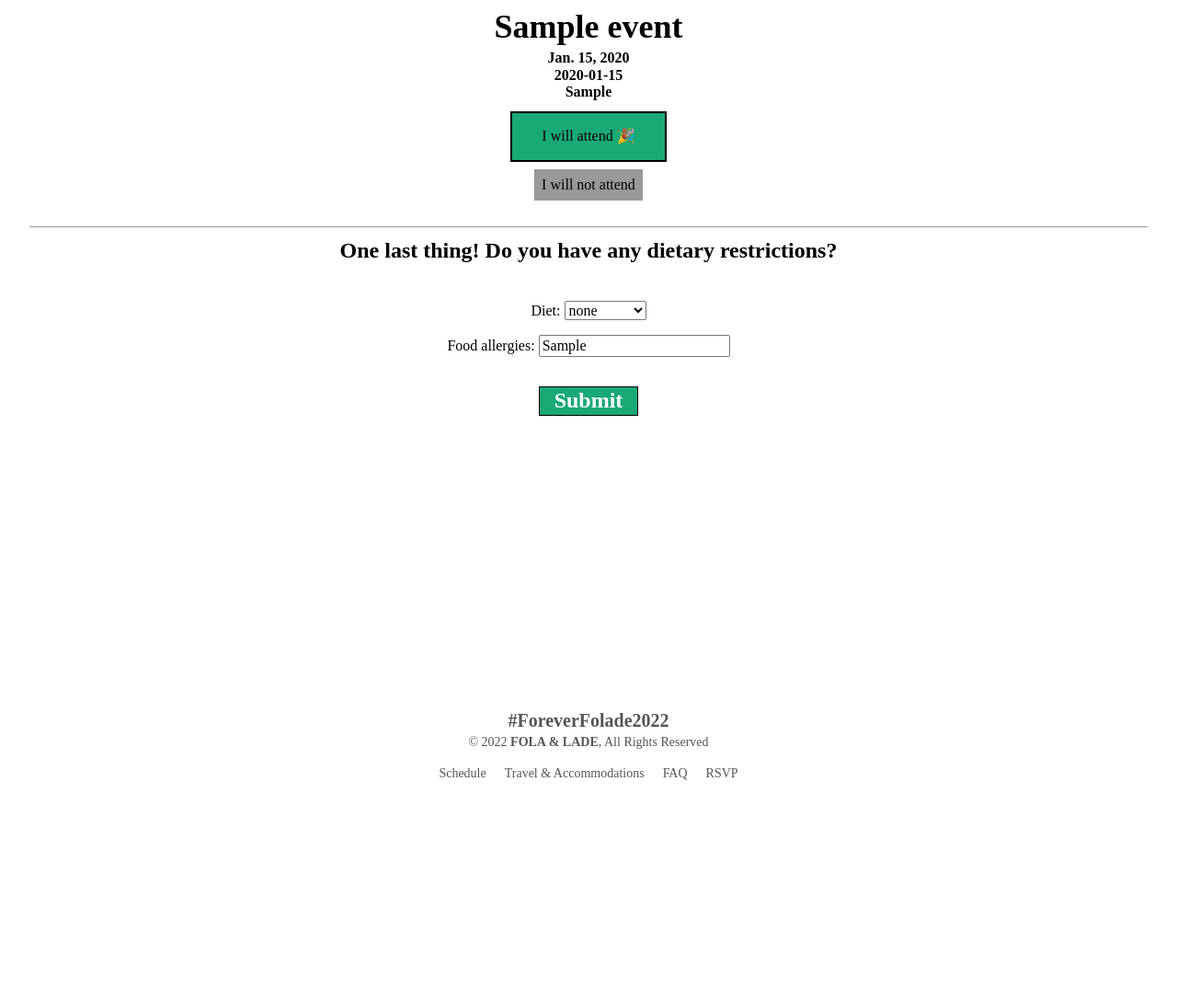
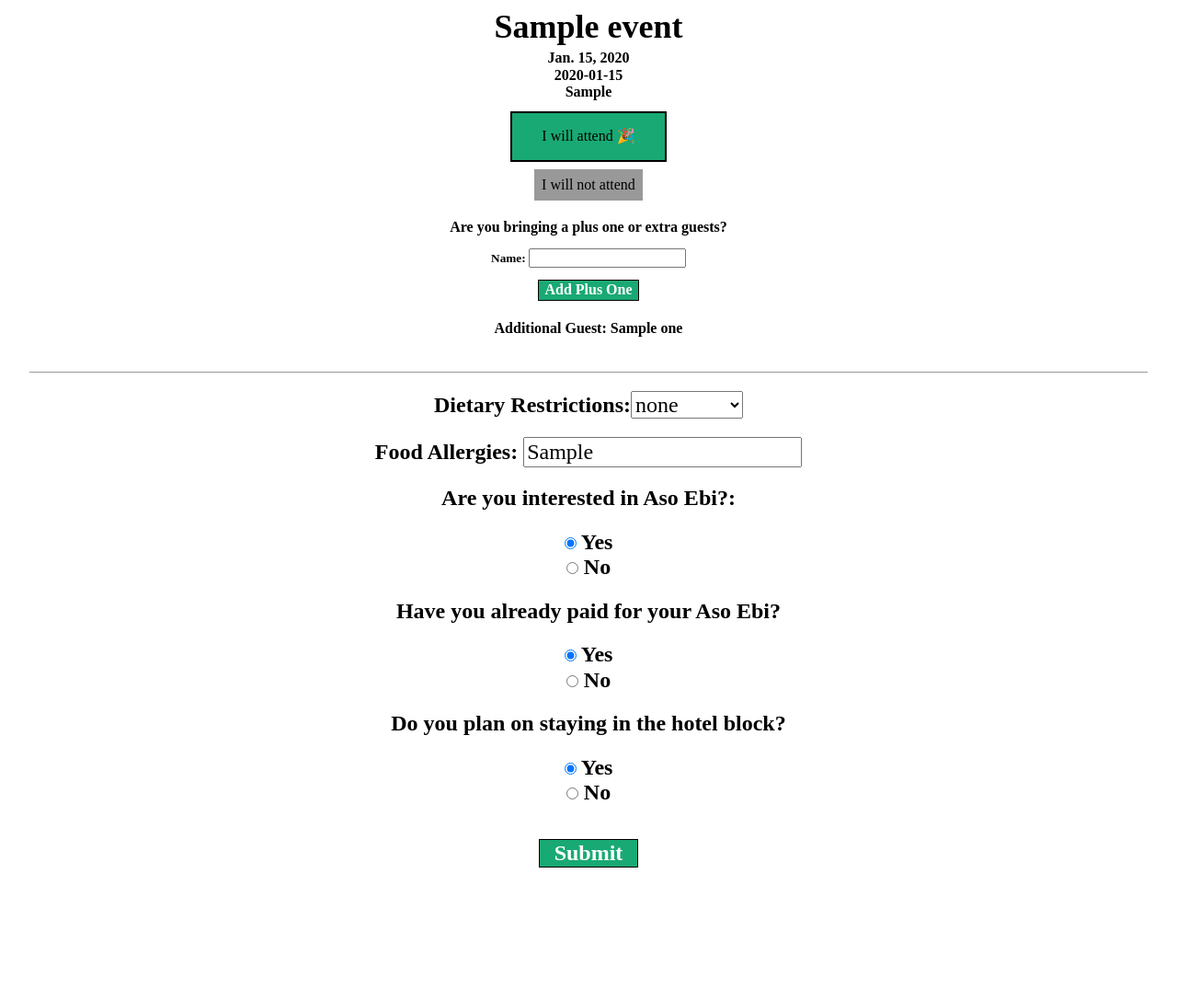
Before and after one commit to tiana-horn/folade2022, a Django app: page /rsvp/1 in a window 1280 px wide. Shown: the part 1129-2216 px from the top of the page at 92% size. Before the commit the page ends 1977 px from the top, so only its background shows below. Run offline with Django 4.2, Linux system fonts and the light colour scheme; tables that the repository leaves empty hold one stand-in row (values such as "Sample post"); some web fonts are replaced.

Commit message:
Add plus ones and additional rsvp questions

```diff
--- a/folade22/urls.py
+++ b/folade22/urls.py
@@ -30,6 +30,7 @@ urlpatterns = [
     path('findguest/', wedding_views.guest_list, name='findguest'),
     path('rsvp/<pk>', wedding_views.rsvp, name='rsvp'),
     path('change_rsvp/<pk>', wedding_views.change_rsvp, name='change_rsvp'),
+    path('plue_one/<pk>', wedding_views.plus_one, name='plus_one'),
     path('responses/', wedding_views.responses, name='responses'),
     path('schedule/', wedding_views.schedule, name='schedule'),
     path('story/', wedding_views.story, name='story'),
--- a/wedding/admin.py
+++ b/wedding/admin.py
@@ -1,5 +1,5 @@
 from django.contrib import admin
-from wedding.models import User, Guest, Event, Invitation, Accomodation, StoryText, WeddingPartyMember, RegistryLink, GalleryImage, Travel, FAQ, Host, Song, Scripture, ComingSoon, WeddingPartyCarouselImage,BannerImage
+from wedding.models import User, Guest, Event, Invitation, Accomodation, StoryText, WeddingPartyMember, RegistryLink, GalleryImage, Travel, FAQ, Host, Song, Scripture, ComingSoon, WeddingPartyCarouselImage,BannerImage,Plus_One
 
 # Register your models here.
 admin.site.register(User)
@@ -19,3 +19,4 @@ admin.site.register(Scripture)
 admin.site.register(ComingSoon)
 admin.site.register(WeddingPartyCarouselImage)
 admin.site.register(BannerImage)
+admin.site.register(Plus_One)
--- a/wedding/forms.py
+++ b/wedding/forms.py
@@ -1,7 +1,7 @@
 from django import forms
 from django.conf import settings
-from django.forms import ModelForm
-from wedding.models import Guest, Invitation
+from django.forms import ModelForm,Textarea
+from wedding.models import Guest, Invitation, Plus_One
 from django.contrib import auth
 from django.contrib.auth.forms import AuthenticationForm
 
@@ -64,4 +64,12 @@ class SearchForm(forms.Form):
 class GuestForm(ModelForm):
     class Meta:
         model = Guest
-        fields = ('diet','food_allergies',)
+        yes_no = forms.RadioSelect(choices=[(True,'Yes'),(False,'No')])
+        fields = ('diet','food_allergies','aso_ebi','aso_ebi_paid','hotel_accomodations',)
+        widgets = {'aso_ebi':yes_no,'aso_ebi_paid':yes_no,'hotel_accomodations':yes_no}
+
+
+class PlusOneForm(ModelForm):
+    class Meta:
+        model = Plus_One
+        fields = ('name',)
--- a/wedding/models.py
+++ b/wedding/models.py
@@ -23,6 +23,9 @@ class Song(models.Model):
 class Guest(models.Model):
     name = models.CharField(max_length=111)
     email = models.EmailField(max_length=111,blank=True)
+    aso_ebi = models.BooleanField(default=False,blank=True)
+    aso_ebi_paid = models.BooleanField(default=False,blank=True)
+    hotel_accomodations = models.BooleanField(default=False,blank=True)
     diet = models.CharField(
         max_length=10, null=True, blank=True, choices=DIET_CHOICES,default='none')
     food_allergies= models.CharField(max_length=777,blank=True)
@@ -46,9 +49,14 @@ class Invitation(models.Model):
     guest = models.ForeignKey(Guest, on_delete=models.CASCADE)
     event = models.ForeignKey(Event, on_delete=models.CASCADE)
     attending = models.BooleanField()
-
     def __str__(self):
         return f'{self.guest} - {self.event}'
+
+class Plus_One(models.Model):
+    name = models.CharField(max_length=111)
+    accompanying = models.ForeignKey(Invitation, on_delete=models.CASCADE)
+    def __str__(self):
+        return self.name
 
 class Accomodation(models.Model):
     title = models.CharField(max_length=222)
@@ -174,3 +182,7 @@ class BannerImage(models.Model):
     schedule_page = models.BooleanField(default=False)
     registry_page = models.BooleanField(default=False)
     faq_page = models.BooleanField(default=False)
+
+    def clean(self):
+        if BannerImage.objects.get(faq_page=True).count() > 1:
+            raise ValidationError('Can only have one banner per page')
--- a/wedding/templates/rsvp.html
+++ b/wedding/templates/rsvp.html
@@ -123,6 +123,7 @@
                           I will not attend
                           </button>
 
+
                      {% else%}
                           <button class="pa3 mv1   bg-silver bn" attending="True" type="submit">
                            I will attend
@@ -135,16 +136,33 @@
 
                   </form>
 
+                  <h5 class="mv0 pv0 dib">
+                    <form class="mt2  " role="form" action="{% url 'plus_one' pk=invite.pk %}" method="post">
+                      <label for="Name" class="f5 b db mb2">Are you bringing a plus one or extra guests?</label>
+                      {% csrf_token %}
+                      {{ plus_one_form.as_p }}
+                    <input type="submit" class="b white bg-green tc ba b--black bg-transparent grow f5" value="Add Plus One" />
+                    </form>
+                  </h5>
+
+                  {% for person in extra_guests %}
+                    {% if person.accompanying == invite %}
+                      <h4>Additional Guest: {{ person.name }}</h4>
+                    {% endif %}
+                  {% endfor %}
+
                   <div class="pt2 pt3 bb b--black-40">
                   </div>
 
                 {% endfor %}
-                <h5 class="f3 mt2 pt1 ph3 tc ">
-                  One last thing! Do you have any dietary restrictions? <br>
-                </h5>
                 <form class="mt2  " role="form" action="{% url 'rsvp' pk=guest.pk %}" method="post">
                   {% csrf_token %}
-                  {{ guest_form.as_p }}
+                 <h2>Dietary Restrictions:{{ guest_form.diet }}</h2>
+                 <h2>Food Allergies: {{ guest_form.food_allergies }}</h2>
+                 <h2>Are you interested in Aso Ebi?:</h2><h2>{{ guest_form.aso_ebi }}</h2>
+                 <h2>Have you already paid for your Aso Ebi?</h2><h2>{{ guest_form.aso_ebi_paid }}</h2>
+                 <h2>Do you plan on staying in the hotel block?</h2><h2>{{ guest_form.hotel_accomodations }}</h2>
+
                   <input type="submit" class="b ph3 mt3 white bg-green ba b--black bg-transparent grow  f3" value="Submit" />
                 </form>
 
--- a/wedding/views.py
+++ b/wedding/views.py
@@ -2,12 +2,12 @@ import gspread
 from django.contrib.auth import authenticate
 from oauth2client.service_account import ServiceAccountCredentials
 from django.shortcuts import render
-from wedding.models import User, Guest, Event, Invitation, Accomodation, StoryText, WeddingPartyMember, RegistryLink, GalleryImage, Host, FAQ, Travel, Song, Scripture, ComingSoon, WeddingPartyCarouselImage, BannerImage
+from wedding.models import User, Guest, Event, Invitation, Accomodation, StoryText, WeddingPartyMember, RegistryLink, GalleryImage, Host, FAQ, Travel, Song, Scripture, ComingSoon, WeddingPartyCarouselImage, BannerImage,Plus_One
 from django.contrib import messages
 from django.shortcuts import render, redirect
 from django.http import Http404, HttpResponse
 from django.template.loader import get_template
-from wedding.forms import InterestForm, AccessForm, SearchForm, GuestForm
+from wedding.forms import InterestForm, AccessForm, SearchForm, GuestForm, PlusOneForm
 from lockdown.decorators import lockdown
 from collections import defaultdict
 import boto3
@@ -116,12 +116,37 @@ def registry(request):
     })
 
 @lockdown()
+def plus_one(request, pk):
+    invite = Invitation.objects.get(pk=pk)
+    guest = invite.guest
+
+    if request.method == "POST":
+        plus_one_form = PlusOneForm(request.POST)
+        if plus_one_form.is_valid():
+            plus_one = plus_one_form.save(commit=False)
+            plus_one.name = plus_one_form.cleaned_data['name']
+            plus_one.accompanying = invite
+            plus_one.save()
+            return redirect('rsvp', pk=guest.pk)
+
+        else:
+            plus_one_form = plus_one_form(instance=invite)
+            extra_guests = Plus_One.objects.all()
+    return render(request, 'rsvp.html', {
+            'invite':invite,
+            'plus_one_form':PlusOneForm(),
+            'extra_guest':extra_guests,
+    })
+
+@lockdown()
 def rsvp(request,pk):
     guest = Guest.objects.get(pk=pk)
     invites = Invitation.objects.filter(guest=guest)
     invites = invites.order_by('event')
+    extra_guests = Plus_One.objects.all()
     guest_form = GuestForm
-
+    plus_one_form = PlusOneForm
+    print(extra_guests)
     if request.method == 'POST':
         guest_form = guest_form(data=request.POST, instance=guest)
         if guest_form.is_valid():
@@ -136,6 +161,8 @@ def rsvp(request,pk):
         'guest_form': guest_form,
         'guest':guest,
         'invites':invites,
+        'extra_guests':extra_guests,
+        'plus_one_form':plus_one_form,
     })
 
 
@@ -159,6 +186,8 @@ def change_rsvp(request, pk):
             'guest':guest,
             'invite':invite,
     })
+
+
 
 @lockdown()
 def guest_list(request):
```
Also changed, not shown: wedding/migrations/0025_guest_aso_ebi_guest_hotel_accomodations_and_more.py (added), wedding/migrations/0026_remove_invitation_extra_guests_guest_aso_ebi_paid_and_more.py (added).
